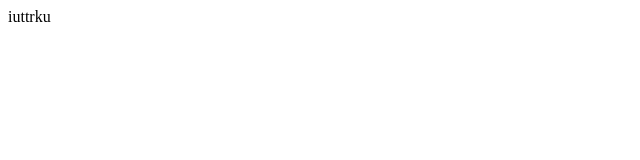
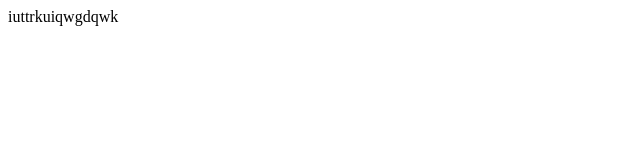
Before and after one commit to nishanth1930/fst_repo, a plain HTML site: page index.html in a window 1280 px wide. Shown: the full height of the page, 0-640 px from the left. Drawn offline with Linux system fonts and the light colour scheme.

Commit message:
fst commit

```diff
--- a/index.html
+++ b/index.html
@@ -6,6 +6,6 @@
     <title>Document</title>
 </head>
 <body>
-    iuttrku
+    iuttrkuiqwgdqwk
 </body>
 </html>
```
